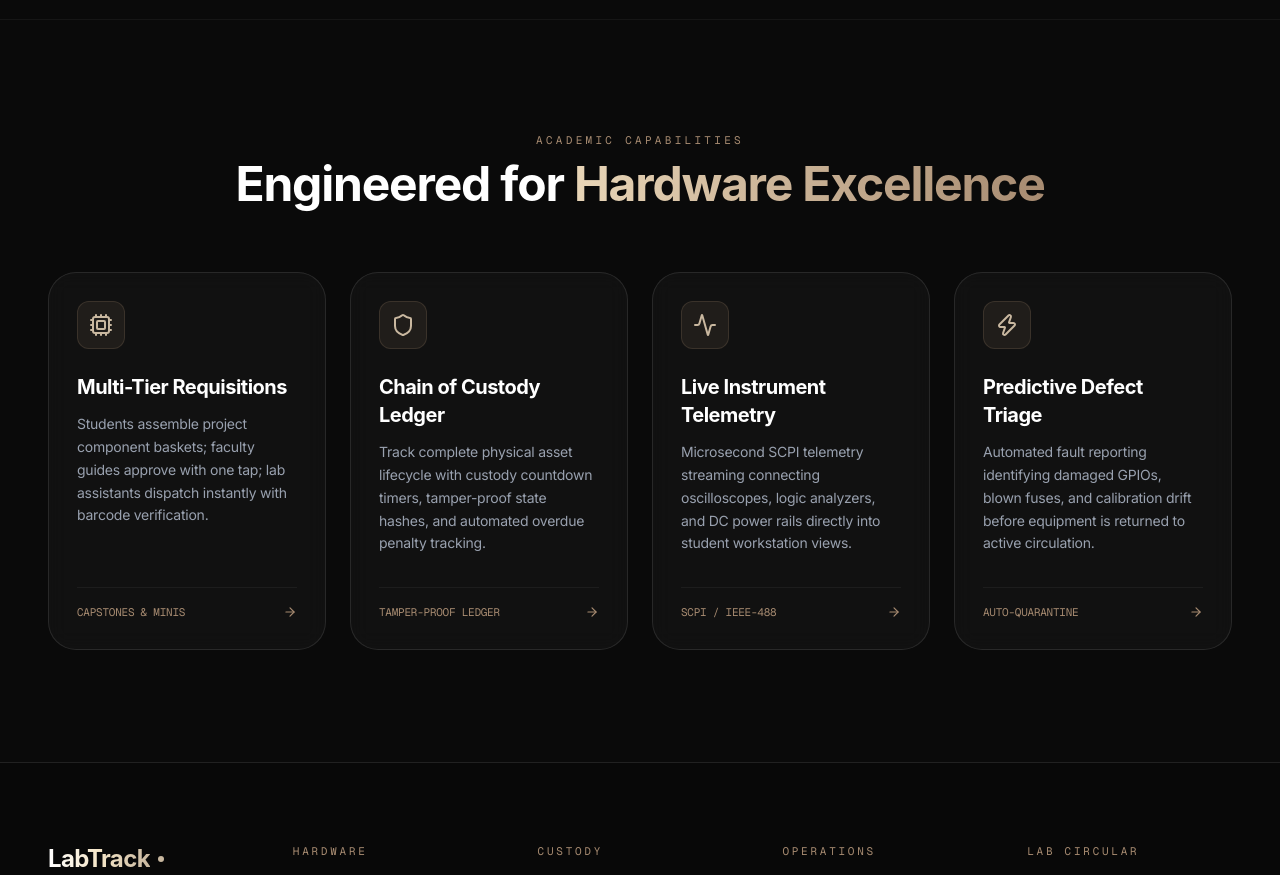
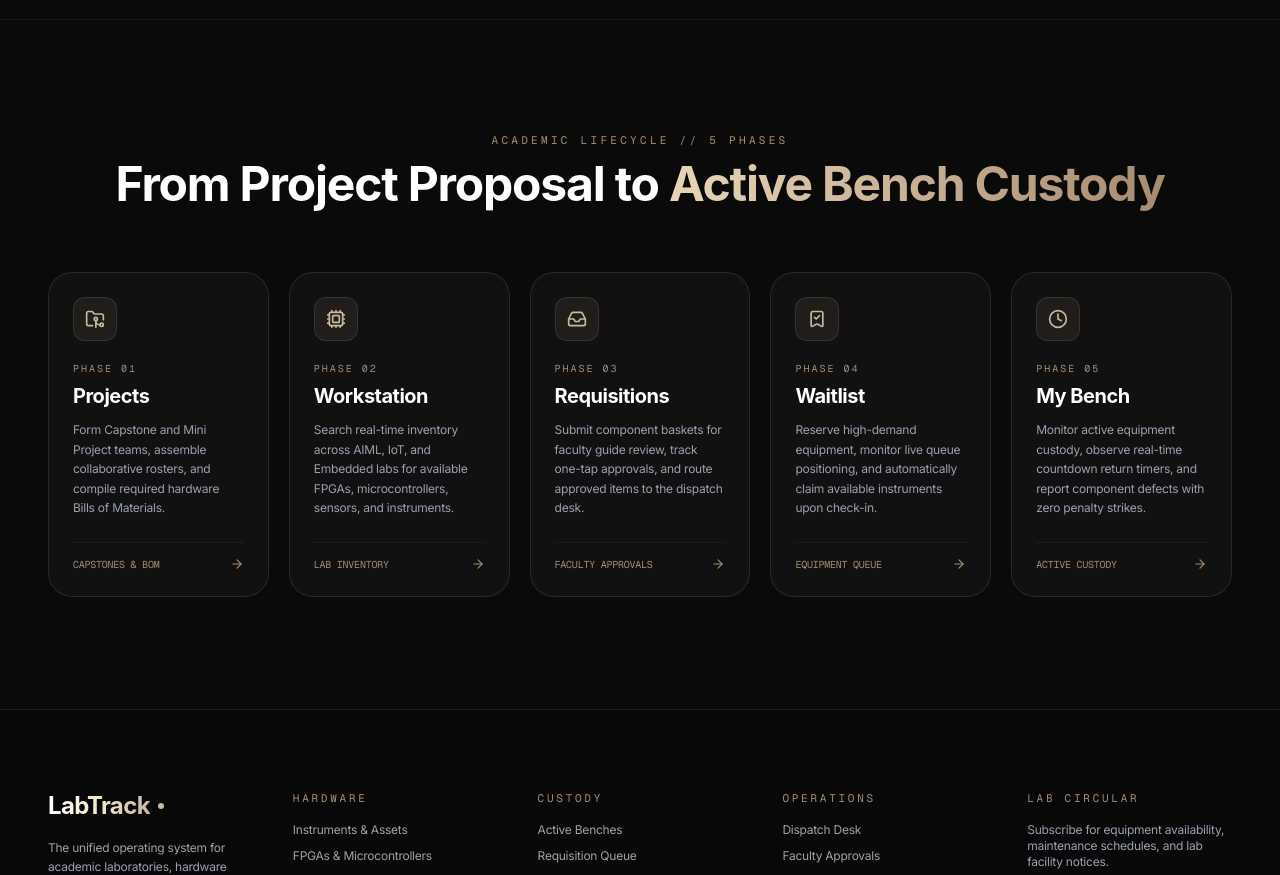
Before and after one commit to irxchand/LabTrack, a React (Vite) app: page /experience in a window 1280 px wide. Shown: the part 1420-2295 px from the top of the page. Built offline with nearby package versions, Linux system fonts and the light colour scheme; no server answers; a web font is replaced by a local one.

Commit message:
feat(hero): align capability grid to all 5 phases of academic flow (Projects, Workstation, Requisitions, Waitlist, My Bench)

```diff
--- a/src/pages/HeroPage.jsx
+++ b/src/pages/HeroPage.jsx
@@ -4,9 +4,13 @@ import {
   Activity,
   ArrowRight,
   ArrowUpRight,
+  BookmarkCheck,
   ChevronDown,
+  Clock,
   Cpu,
+  FolderGit2,
   Globe,
+  Inbox,
   Lock,
   Radio,
   Server,
@@ -529,7 +533,7 @@ export function HeroPage() {
       </section>
 
       {/* ─────────────────────────────────────────────────────────────────────────
-          FEATURES GRID (4 Columns, Clash Display Headings)
+          ACADEMIC FLOW // ALL 5 CARDS (5-Column Responsive Grid, Clash Display)
       ───────────────────────────────────────────────────────────────────────── */}
       <section
         id="capabilities"
@@ -537,86 +541,138 @@ export function HeroPage() {
       >
         <div className="text-center mb-16">
           <div className="text-[11px] font-mono uppercase tracking-[0.3em] text-[#a78b71] mb-3">
-            ACADEMIC CAPABILITIES
+            ACADEMIC LIFECYCLE // 5 PHASES
           </div>
           <h2 className="font-display font-bold text-3xl sm:text-5xl tracking-tight text-white">
-            Engineered for <span className="text-transparent bg-clip-text bg-gradient-to-r from-[#e8d5b7] to-[#a78b71]">Hardware Excellence</span>
+            From Project Proposal to{' '}
+            <span className="text-transparent bg-clip-text bg-gradient-to-r from-[#e8d5b7] to-[#a78b71]">
+              Active Bench Custody
+            </span>
           </h2>
         </div>
 
-        <div className="grid grid-cols-1 md:grid-cols-2 lg:grid-cols-4 gap-6">
-          {/* Card 1 */}
-          <div className="gold-glass-card rounded-[28px] p-7 transition-all duration-500 hover:border-[#a78b71]/60 group cursor-pointer flex flex-col justify-between">
+        <div className="grid grid-cols-1 sm:grid-cols-2 lg:grid-cols-3 xl:grid-cols-5 gap-5">
+          {/* Card 1: Projects */}
+          <div
+            onClick={() => navigate('/workspace/projects')}
+            className="gold-glass-card rounded-[24px] p-6 transition-all duration-500 hover:border-[#a78b71]/60 group cursor-pointer flex flex-col justify-between hover:-translate-y-1"
+          >
             <div>
-              <div className="w-12 h-12 rounded-xl flex items-center justify-center bg-[#a78b71]/10 text-[#c9b8a0] border border-[#a78b71]/20 mb-6 group-hover:scale-110 group-hover:border-[#a78b71]/50 transition-all duration-300">
-                <Cpu className="w-6 h-6" />
+              <div className="w-11 h-11 rounded-xl flex items-center justify-center bg-[#a78b71]/10 text-[#c9b8a0] border border-[#a78b71]/20 mb-5 group-hover:scale-110 group-hover:border-[#a78b71]/50 transition-all duration-300">
+                <FolderGit2 className="w-5 h-5" />
               </div>
-              <h3 className="font-display font-bold text-xl text-white tracking-tight mb-3 group-hover:text-[#e8d5b7] transition-colors">
-                Multi-Tier Requisitions
+              <div className="text-[10px] font-mono tracking-[0.2em] text-[#a78b71] mb-1.5 uppercase">
+                PHASE 01
+              </div>
+              <h3 className="font-display font-bold text-xl text-white tracking-tight mb-2.5 group-hover:text-[#e8d5b7] transition-colors">
+                Projects
               </h3>
-              <p className="text-sm text-gray-400 font-normal leading-relaxed font-sans">
-                Students assemble project component baskets; faculty guides approve with one tap; lab assistants dispatch instantly with barcode verification.
+              <p className="text-xs text-gray-400 font-normal leading-relaxed font-sans">
+                Form Capstone and Mini Project teams, assemble collaborative rosters, and compile required hardware Bills of Materials.
               </p>
             </div>
-            <div className="mt-8 pt-4 border-t border-white/5 flex items-center justify-between text-[11px] font-mono text-[#a78b71]">
-              <span>CAPSTONES & MINIS</span>
+            <div className="mt-6 pt-3.5 border-t border-white/5 flex items-center justify-between text-[10px] font-mono text-[#a78b71]">
+              <span>CAPSTONES & BOM</span>
               <ArrowRight className="w-3.5 h-3.5 group-hover:translate-x-1 transition-transform" />
             </div>
           </div>
 
-          {/* Card 2 */}
-          <div className="gold-glass-card rounded-[28px] p-7 transition-all duration-500 hover:border-[#a78b71]/60 group cursor-pointer flex flex-col justify-between">
+          {/* Card 2: Workstation */}
+          <div
+            onClick={() => navigate('/workspace/inventory')}
+            className="gold-glass-card rounded-[24px] p-6 transition-all duration-500 hover:border-[#a78b71]/60 group cursor-pointer flex flex-col justify-between hover:-translate-y-1"
+          >
             <div>
-              <div className="w-12 h-12 rounded-xl flex items-center justify-center bg-[#a78b71]/10 text-[#c9b8a0] border border-[#a78b71]/20 mb-6 group-hover:scale-110 group-hover:border-[#a78b71]/50 transition-all duration-300">
-                <Shield className="w-6 h-6" />
+              <div className="w-11 h-11 rounded-xl flex items-center justify-center bg-[#a78b71]/10 text-[#c9b8a0] border border-[#a78b71]/20 mb-5 group-hover:scale-110 group-hover:border-[#a78b71]/50 transition-all duration-300">
+                <Cpu className="w-5 h-5" />
               </div>
-              <h3 className="font-display font-bold text-xl text-white tracking-tight mb-3 group-hover:text-[#e8d5b7] transition-colors">
-                Chain of Custody Ledger
+              <div className="text-[10px] font-mono tracking-[0.2em] text-[#a78b71] mb-1.5 uppercase">
+                PHASE 02
+              </div>
+              <h3 className="font-display font-bold text-xl text-white tracking-tight mb-2.5 group-hover:text-[#e8d5b7] transition-colors">
+                Workstation
               </h3>
-              <p className="text-sm text-gray-400 font-normal leading-relaxed font-sans">
-                Track complete physical asset lifecycle with custody countdown timers, tamper-proof state hashes, and automated overdue penalty tracking.
+              <p className="text-xs text-gray-400 font-normal leading-relaxed font-sans">
+                Search real-time inventory across AIML, IoT, and Embedded labs for available FPGAs, microcontrollers, sensors, and instruments.
               </p>
             </div>
-            <div className="mt-8 pt-4 border-t border-white/5 flex items-center justify-between text-[11px] font-mono text-[#a78b71]">
-              <span>TAMPER-PROOF LEDGER</span>
+            <div className="mt-6 pt-3.5 border-t border-white/5 flex items-center justify-between text-[10px] font-mono text-[#a78b71]">
+              <span>LAB INVENTORY</span>
               <ArrowRight className="w-3.5 h-3.5 group-hover:translate-x-1 transition-transform" />
             </div>
           </div>
 
-          {/* Card 3 */}
-          <div className="gold-glass-card rounded-[28px] p-7 transition-all duration-500 hover:border-[#a78b71]/60 group cursor-pointer flex flex-col justify-between">
+          {/* Card 3: Requisitions */}
+          <div
+            onClick={() => navigate('/workspace/custody/requests')}
+            className="gold-glass-card rounded-[24px] p-6 transition-all duration-500 hover:border-[#a78b71]/60 group cursor-pointer flex flex-col justify-between hover:-translate-y-1"
+          >
             <div>
-              <div className="w-12 h-12 rounded-xl flex items-center justify-center bg-[#a78b71]/10 text-[#c9b8a0] border border-[#a78b71]/20 mb-6 group-hover:scale-110 group-hover:border-[#a78b71]/50 transition-all duration-300">
-                <Activity className="w-6 h-6" />
+              <div className="w-11 h-11 rounded-xl flex items-center justify-center bg-[#a78b71]/10 text-[#c9b8a0] border border-[#a78b71]/20 mb-5 group-hover:scale-110 group-hover:border-[#a78b71]/50 transition-all duration-300">
+                <Inbox className="w-5 h-5" />
               </div>
-              <h3 className="font-display font-bold text-xl text-white tracking-tight mb-3 group-hover:text-[#e8d5b7] transition-colors">
-                Live Instrument Telemetry
+              <div className="text-[10px] font-mono tracking-[0.2em] text-[#a78b71] mb-1.5 uppercase">
+                PHASE 03
+              </div>
+              <h3 className="font-display font-bold text-xl text-white tracking-tight mb-2.5 group-hover:text-[#e8d5b7] transition-colors">
+                Requisitions
               </h3>
-              <p className="text-sm text-gray-400 font-normal leading-relaxed font-sans">
-                Microsecond SCPI telemetry streaming connecting oscilloscopes, logic analyzers, and DC power rails directly into student workstation views.
+              <p className="text-xs text-gray-400 font-normal leading-relaxed font-sans">
+                Submit component baskets for faculty guide review, track one-tap approvals, and route approved items to the dispatch desk.
               </p>
             </div>
-            <div className="mt-8 pt-4 border-t border-white/5 flex items-center justify-between text-[11px] font-mono text-[#a78b71]">
-              <span>SCPI / IEEE-488</span>
+            <div className="mt-6 pt-3.5 border-t border-white/5 flex items-center justify-between text-[10px] font-mono text-[#a78b71]">
+              <span>FACULTY APPROVALS</span>
               <ArrowRight className="w-3.5 h-3.5 group-hover:translate-x-1 transition-transform" />
             </div>
           </div>
 
-          {/* Card 4 */}
-          <div className="gold-glass-card rounded-[28px] p-7 transition-all duration-500 hover:border-[#a78b71]/60 group cursor-pointer flex flex-col justify-between">
+          {/* Card 4: Waitlist */}
+          <div
+            onClick={() => navigate('/workspace/custody/reservations')}
+            className="gold-glass-card rounded-[24px] p-6 transition-all duration-500 hover:border-[#a78b71]/60 group cursor-pointer flex flex-col justify-between hover:-translate-y-1"
+          >
             <div>
-              <div className="w-12 h-12 rounded-xl flex items-center justify-center bg-[#a78b71]/10 text-[#c9b8a0] border border-[#a78b71]/20 mb-6 group-hover:scale-110 group-hover:border-[#a78b71]/50 transition-all duration-300">
-                <Zap className="w-6 h-6" />
+              <div className="w-11 h-11 rounded-xl flex items-center justify-center bg-[#a78b71]/10 text-[#c9b8a0] border border-[#a78b71]/20 mb-5 group-hover:scale-110 group-hover:border-[#a78b71]/50 transition-all duration-300">
+                <BookmarkCheck className="w-5 h-5" />
               </div>
-              <h3 className="font-display font-bold text-xl text-white tracking-tight mb-3 group-hover:text-[#e8d5b7] transition-colors">
-                Predictive Defect Triage
+              <div className="text-[10px] font-mono tracking-[0.2em] text-[#a78b71] mb-1.5 uppercase">
+                PHASE 04
+              </div>
+              <h3 className="font-display font-bold text-xl text-white tracking-tight mb-2.5 group-hover:text-[#e8d5b7] transition-colors">
+                Waitlist
               </h3>
-              <p className="text-sm text-gray-400 font-normal leading-relaxed font-sans">
-                Automated fault reporting identifying damaged GPIOs, blown fuses, and calibration drift before equipment is returned to active circulation.
+              <p className="text-xs text-gray-400 font-normal leading-relaxed font-sans">
+                Reserve high-demand equipment, monitor live queue positioning, and automatically claim available instruments upon check-in.
               </p>
             </div>
-            <div className="mt-8 pt-4 border-t border-white/5 flex items-center justify-between text-[11px] font-mono text-[#a78b71]">
-              <span>AUTO-QUARANTINE</span>
+            <div className="mt-6 pt-3.5 border-t border-white/5 flex items-center justify-between text-[10px] font-mono text-[#a78b71]">
+              <span>EQUIPMENT QUEUE</span>
+              <ArrowRight className="w-3.5 h-3.5 group-hover:translate-x-1 transition-transform" />
+            </div>
+          </div>
+
+          {/* Card 5: My Bench */}
+          <div
+            onClick={() => navigate('/workspace/custody/active')}
+            className="gold-glass-card rounded-[24px] p-6 transition-all duration-500 hover:border-[#a78b71]/60 group cursor-pointer flex flex-col justify-between hover:-translate-y-1"
+          >
+            <div>
+              <div className="w-11 h-11 rounded-xl flex items-center justify-center bg-[#a78b71]/10 text-[#c9b8a0] border border-[#a78b71]/20 mb-5 group-hover:scale-110 group-hover:border-[#a78b71]/50 transition-all duration-300">
+                <Clock className="w-5 h-5" />
+              </div>
+              <div className="text-[10px] font-mono tracking-[0.2em] text-[#a78b71] mb-1.5 uppercase">
+                PHASE 05
+              </div>
+              <h3 className="font-display font-bold text-xl text-white tracking-tight mb-2.5 group-hover:text-[#e8d5b7] transition-colors">
+                My Bench
+              </h3>
+              <p className="text-xs text-gray-400 font-normal leading-relaxed font-sans">
+                Monitor active equipment custody, observe real-time countdown return timers, and report component defects with zero penalty strikes.
+              </p>
+            </div>
+            <div className="mt-6 pt-3.5 border-t border-white/5 flex items-center justify-between text-[10px] font-mono text-[#a78b71]">
+              <span>ACTIVE CUSTODY</span>
               <ArrowRight className="w-3.5 h-3.5 group-hover:translate-x-1 transition-transform" />
             </div>
           </div>
```
